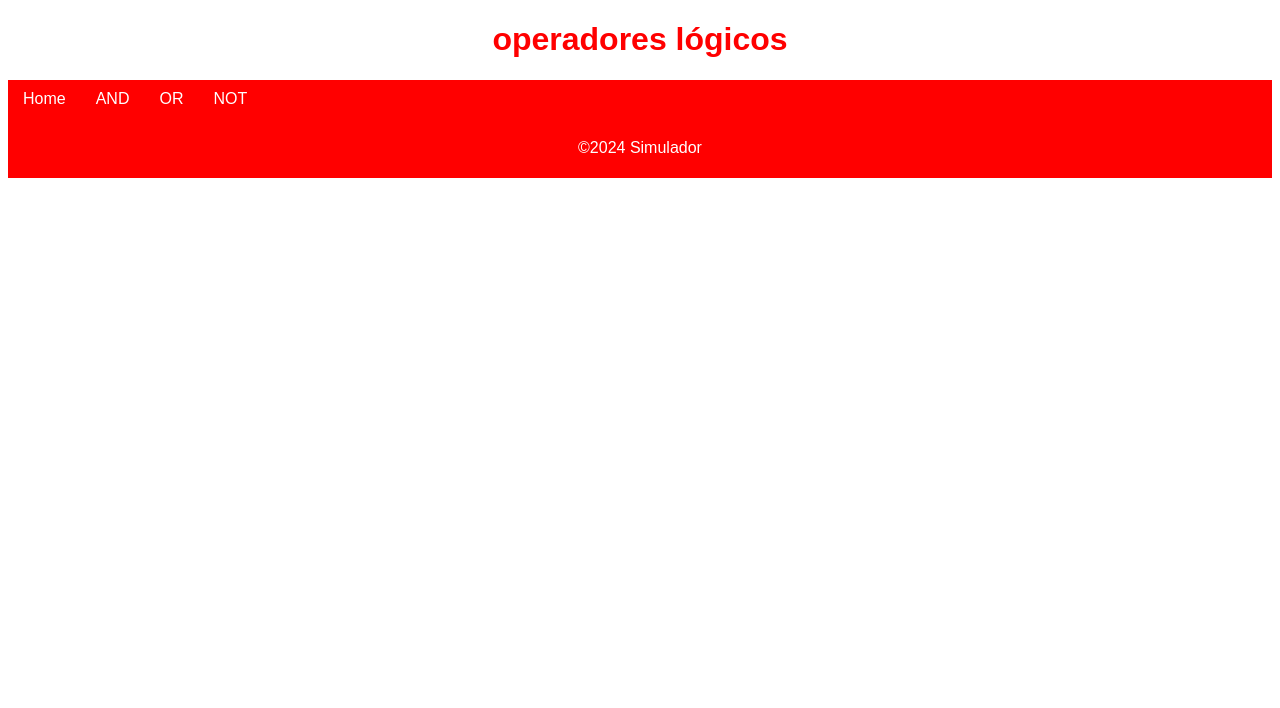
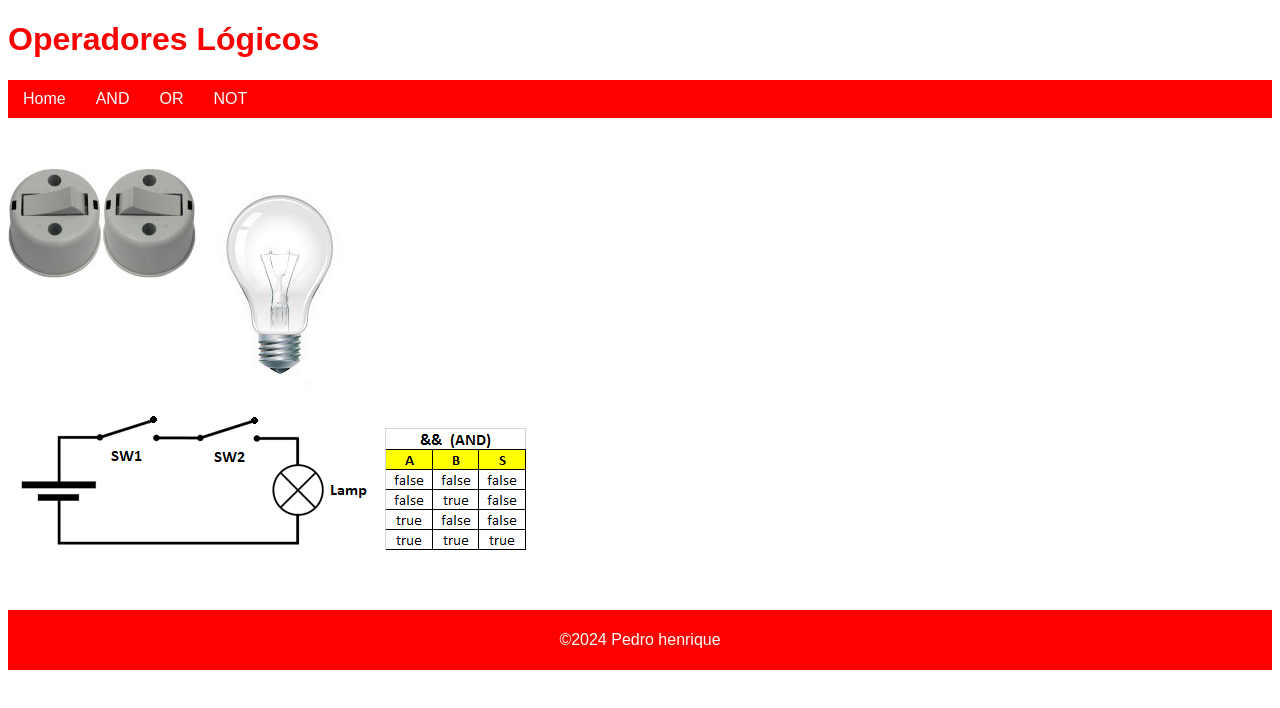
Before and after one commit to pedrohs01/javaScripty, a website: page exercicios/simulador/and.html in a window 1280 px wide. Drawn offline with Linux system fonts and the light colour scheme.

Commit message:
novas js

```diff
--- a/exercicios/simulador/and.html
+++ b/exercicios/simulador/and.html
@@ -1,15 +1,17 @@
 <!DOCTYPE html>
 <html lang="pt-br">
+
 <head>
     <meta charset="UTF-8">
     <meta name="viewport" content="width=device-width, initial-scale=1.0">
     <title>AND</title>
     <link rel="stylesheet" href="style.css">
-    <link rel="icon" href="./img/favicon.png">
+    <link rel="icon" href="img/favicon.png">
 </head>
+
 <body>
     <header>
-        <h1>operadores lógicos</h1>
+        <h1>Operadores Lógicos</h1>
         <nav>
             <ul>
                 <li><a href="index.html">Home</a></li>
@@ -18,10 +20,25 @@
                 <li><a href="not.html">NOT</a></li>
             </ul>
         </nav>
+
+        <div class="container">
+            <img src="./img/swoff.png" alt="chave" id="sw1"
+            onclick="simular(1)">
+            <img src="./img/swon.png" alt="chave" id="sw2"
+            onclick="simular(2)">
+            <img src="./img/off.jpg" alt="lampâda" id="lamp" onclick="simular(3)">
+            <p>
+                <img src="./img/circ_and.png" alt="circuito">
+                <img src="./img/tabeland.png" alt="tabela">
+            </p>
+        </div>
+
     </header>
-
     <footer>
-        <p>&#169;2024 Simulador</p>
+        <p>&#169;2024 Pedro henrique</p>
     </footer>
 </body>
+
+<script src="logica.js"></script>
+
 </html>
--- a/exercicios/simulador/logica.js
+++ b/exercicios/simulador/logica.js
@@ -5,8 +5,28 @@
 
 let valor // valor racebido 1 acender 2 apagar 3 quebrar
 let quebrada = false // estado da lâmpada
+let sw1 = false // cheves
+let sw2 = false //chaves
+
+let path = window.location.pathname // Obter o caminho da página
+// alert(path)
 
 function simular(valor) {
+    //chaves
+    if (valor === 1 && sw1 === false) {
+        document.getElementById("sw1").src = "img/swon.png"
+        sw1 = true
+    } else if (valor === 1 && sw1 === true) {
+        document.getElementById("sw1").src = "img/swoff.png"
+        sw1 = false
+    } else if (valor === 2 && sw2 === false) {
+        document.getElementById("sw2").src = "img/swon.png"
+        sw2 = true
+    } else if (valor === 2 && sw2 === true) {
+        document.getElementById("sw2").src = "img/swoff.png"
+        sw2 = false
+    }
+
 
     //quebrar a lampada
     if (valor === 3) {
@@ -17,5 +37,31 @@ function simular(valor) {
         quebrada = true
     }
 
+    //and
+    if (quebrada === false && path === "/exercicios/simulador/and.html") {
+        if (sw1 === true && sw2 === true) {
+            document.getElementById("lamp").src = "./img/on.jpg"
+        } else {
+            document.getElementById("lamp").src = "./img/off.jpg"
+        }
+    }
+
+    //or
+    if (quebrada === false || path === "/exercicios/simulador/or.html") {
+        if (sw1 === true && sw2 === true) {
+            document.getElementById("lamp").src = "./img/on.jpg"
+        } else {
+            document.getElementById("lamp").src = "./img/off.jpg"
+        }
+    }
+
+    //not
+    if (quebrada === false && path === "/exercicios/simulador/not.html") {
+        if (!sw1) {
+            document.getElementById("lamp").src = "./img/on.jpg"
+        } else {
+            document.getElementById("lamp").src = "./img/off.jpg"
+        }
+    }
 
 }
--- a/exercicios/simulador/style.css
+++ b/exercicios/simulador/style.css
@@ -10,6 +10,11 @@ body {
 
 img {
     max-width: 100%;
+}
+
+.container {
+    margin: 50px 0px;
+    text-align: center;
 }
 
 /** cabeçalho */
@@ -47,6 +52,15 @@ nav ul li a:hover {
     transition: all 0.4s;
 }
 
+/*conteudo*/
+#sw1 {
+    float: left;
+}
+
+#sw2 {
+    float: right;
+}
+
 /* reodape */
 footer {
     width: 100%;
@@ -55,3 +69,17 @@ footer {
     padding: 5px 0px;
     text-align: center;
 }
+
+/*layout para telas grandes*/
+@media (min-width: 576px) {
+    header h1 {
+        text-align: left;
+    }
+    .container{
+        text-align: left;
+    }
+
+    #sw2 {
+        float: left;
+    }
+}
```
Also changed, not shown: exercicios/simulador/not.html (+14 -0 lines), exercicios/simulador/or.html (+15 -0 lines).
